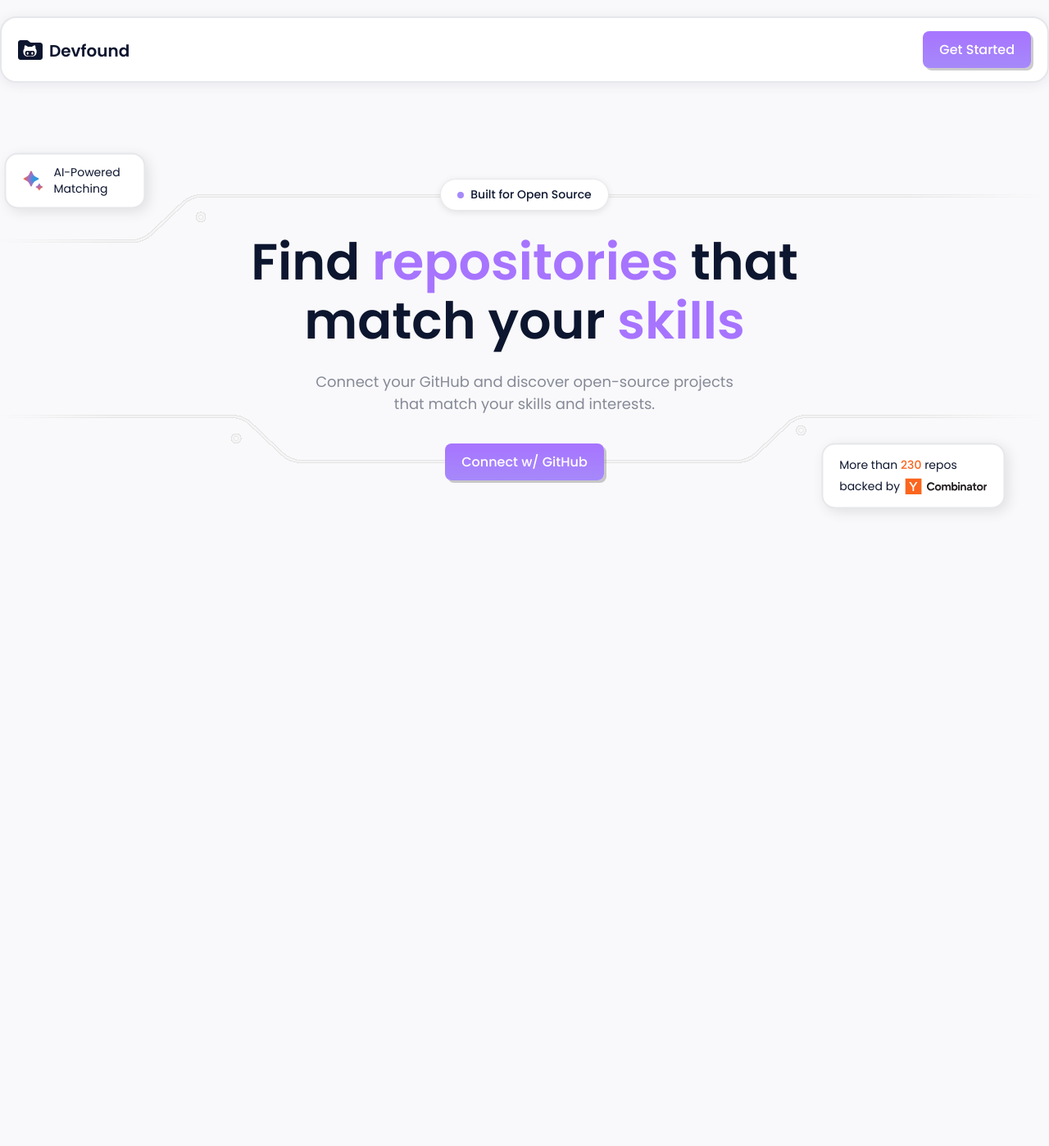
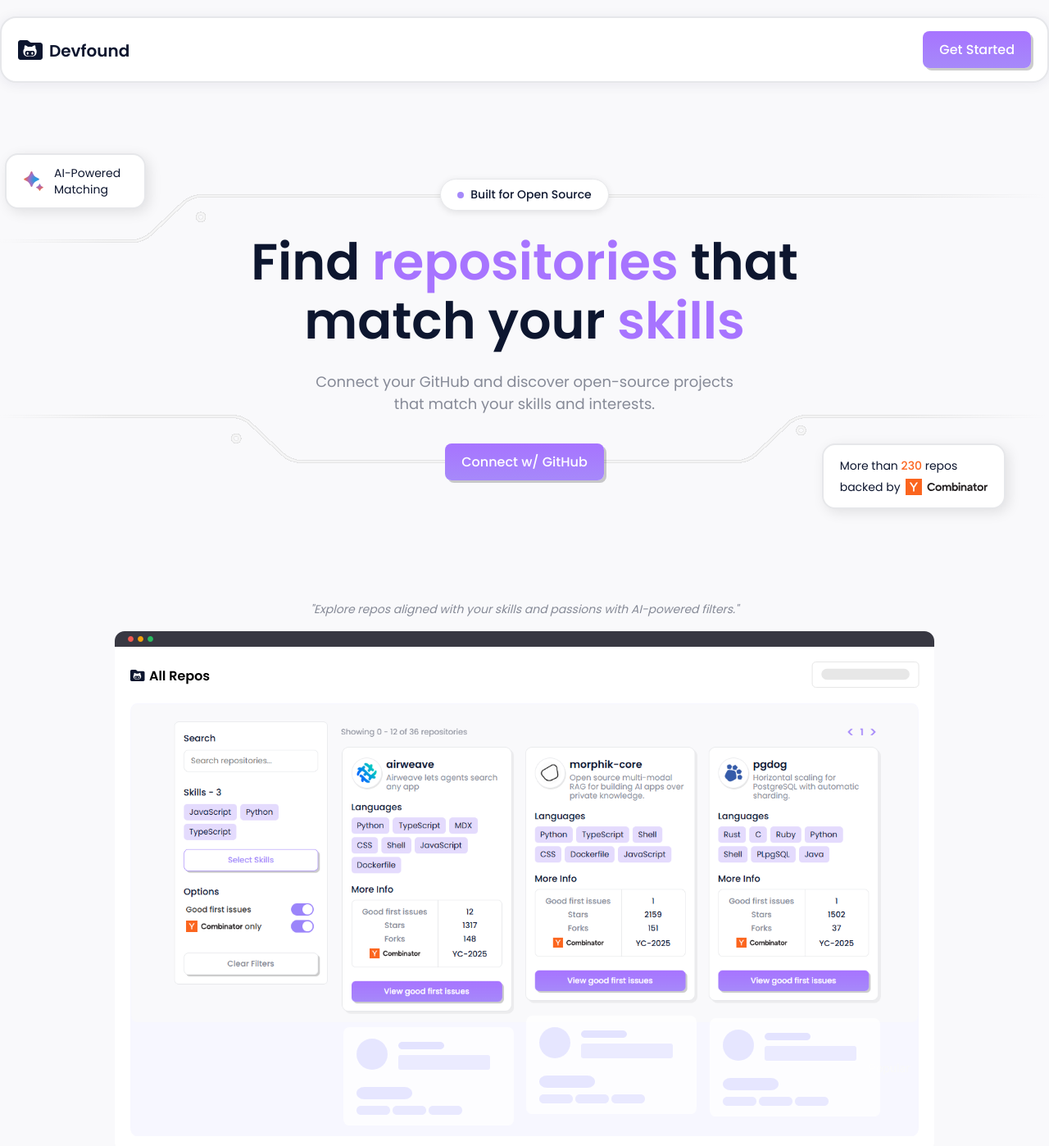
Before and after one commit to skygig/devfound, a Next.js app: page / in a window 1280 px wide. Shown: the top 1398 px of the page at 82% size. Before the commit the page ends 800 px from the top, so only its background shows below. Built offline with nearby package versions, Linux system fonts and the light colour scheme.

Commit message:
landing: added overview window

```diff
--- a/src/app/page.module.scss
+++ b/src/app/page.module.scss
@@ -1,9 +1,17 @@
 .page {
+    display: flex;
+    flex-direction: column;
+    align-items: center;
+    gap: 2rem;
+}
+
+.heroContainer {
     padding: 2.5rem 0;
     min-height: 600px;
     display: flex;
     align-items: center;
     position: relative;
+    width: 100%;
 }
 
 .hero {
@@ -143,3 +151,16 @@
         font-weight: 500;
     }
 }
+
+.overview {
+    display: flex;
+    flex-direction: column;
+    align-items: center;
+    gap: 1rem;
+
+    p {
+        font-size: 14px;
+        font-style: italic;
+        color: var(--gray);
+    }
+}
--- a/src/app/page.tsx
+++ b/src/app/page.tsx
@@ -3,11 +3,13 @@
 import styles from "./page.module.scss";
 import YClogo from "@/assets/svgs/yc_logo.svg"
 import aiStar from "@/assets/svgs/aiStars.svg"
+import repoView from "@/assets/svgs/overview.svg"
 
 export default function Home() {
   return (
     <div className={styles.page}>
 
+      <div className={styles.heroContainer}>
         <div className={styles.hero}>
           <div className={styles.pop1}>
             <Image src={aiStar} alt="Ai" />
@@ -34,8 +36,12 @@
             </div>
           </div>
         </div>
+      </div>
 
-
+      <div className={styles.overview}>
+        <p>"Explore repos aligned with your skills and passions with AI-powered filters."</p>
+        <Image src={repoView} alt="App view" />
+      </div>
     </div>
   );
 }
```
Also changed, not shown: src/assets/svgs/overview.svg (added). Lines whose indentation alone changed are shown as unchanged.
